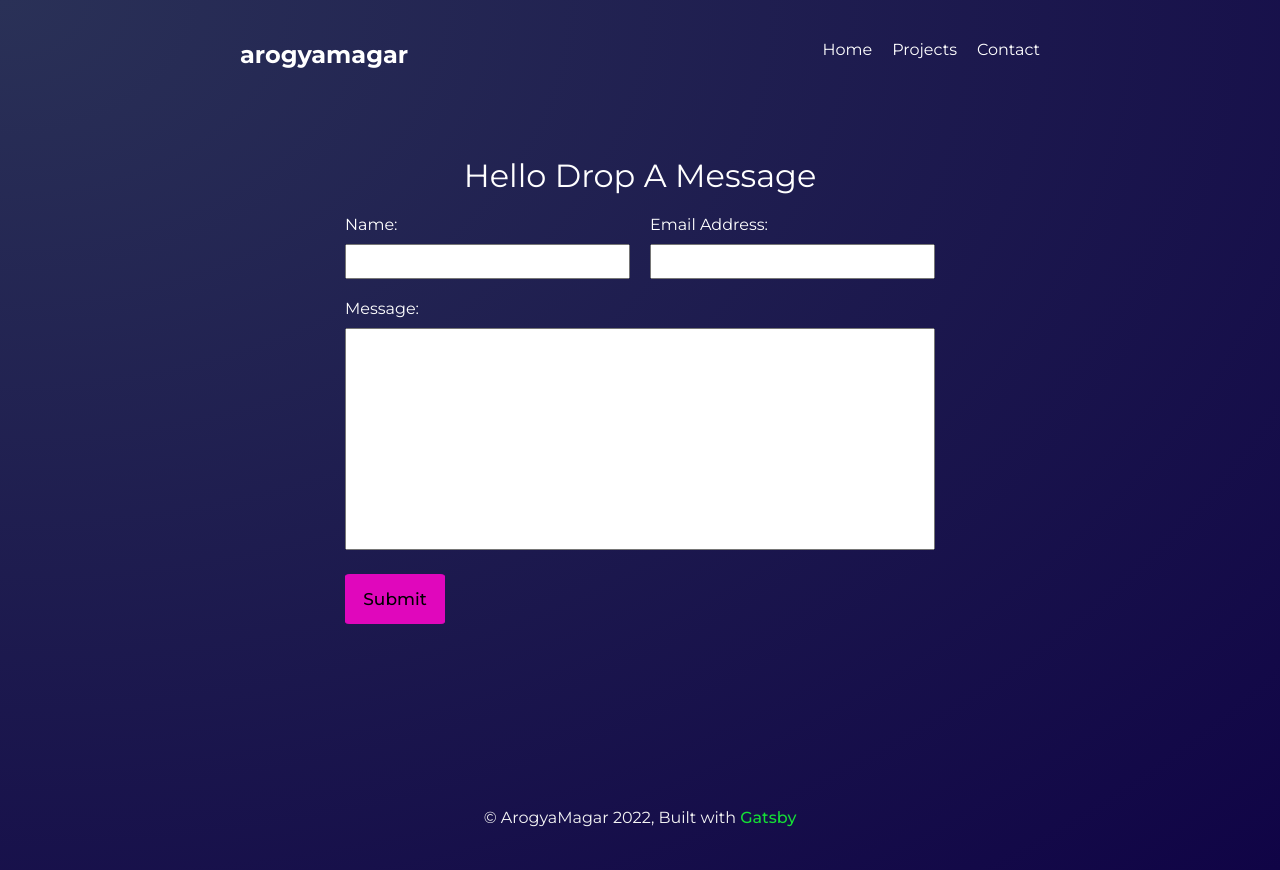
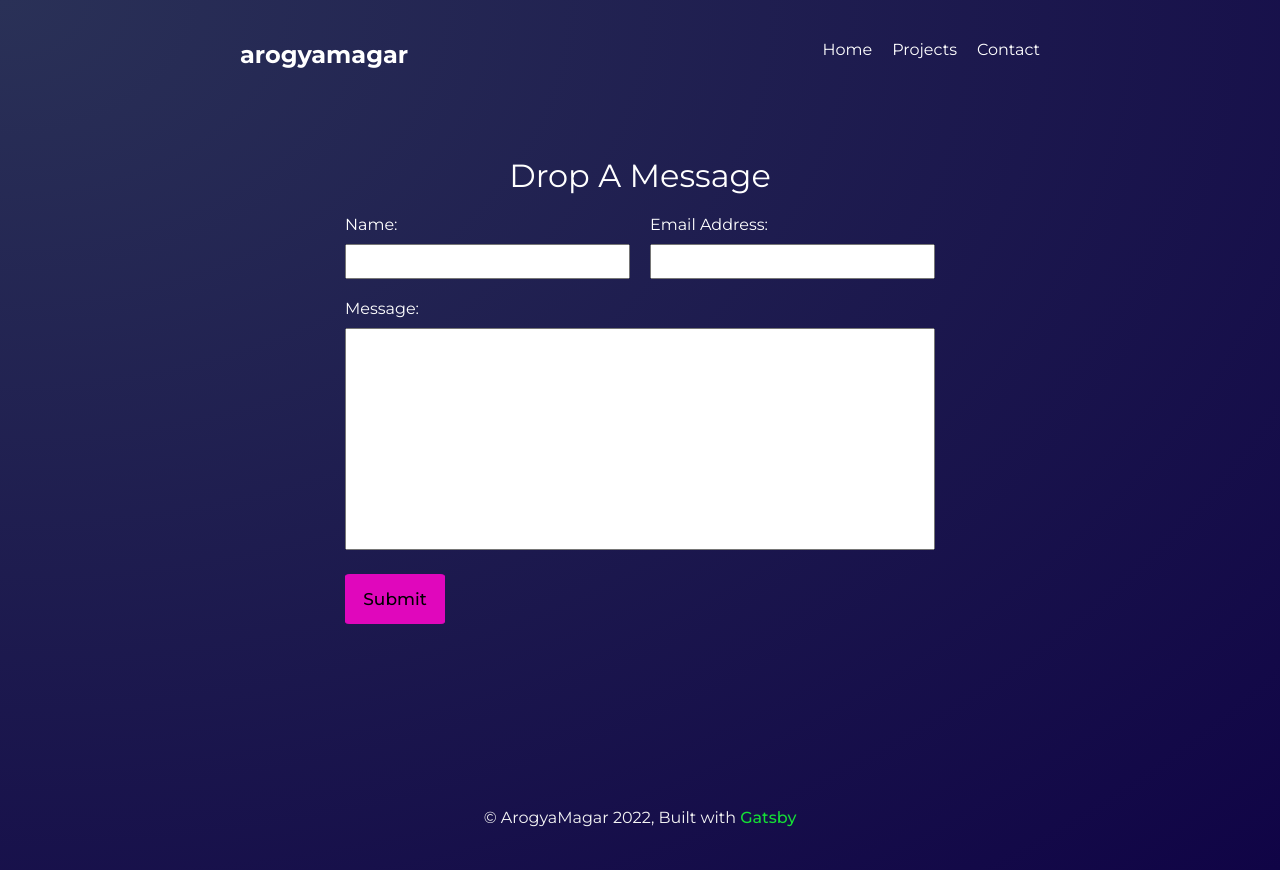
Before and after one commit to arogyamagar/portfolio, a Gatsby site: page /contact in a window 1280 px wide. Built offline with nearby package versions, Linux system fonts and the light colour scheme; Gatsby itself is replaced by a stand-in of ours.

Commit message:
Update Contact.js

```diff
--- a/src/components/Contact.js
+++ b/src/components/Contact.js
@@ -4,7 +4,7 @@ import {contact,item} from '../styles/contact.module.css'
 export default function Contact() {
     return (
         <div className={contact}>
-                <h1>Hello Drop A Message</h1>
+                <h1>Drop A Message</h1>
                 <form
                 name="contact"
                 method="post"
```
